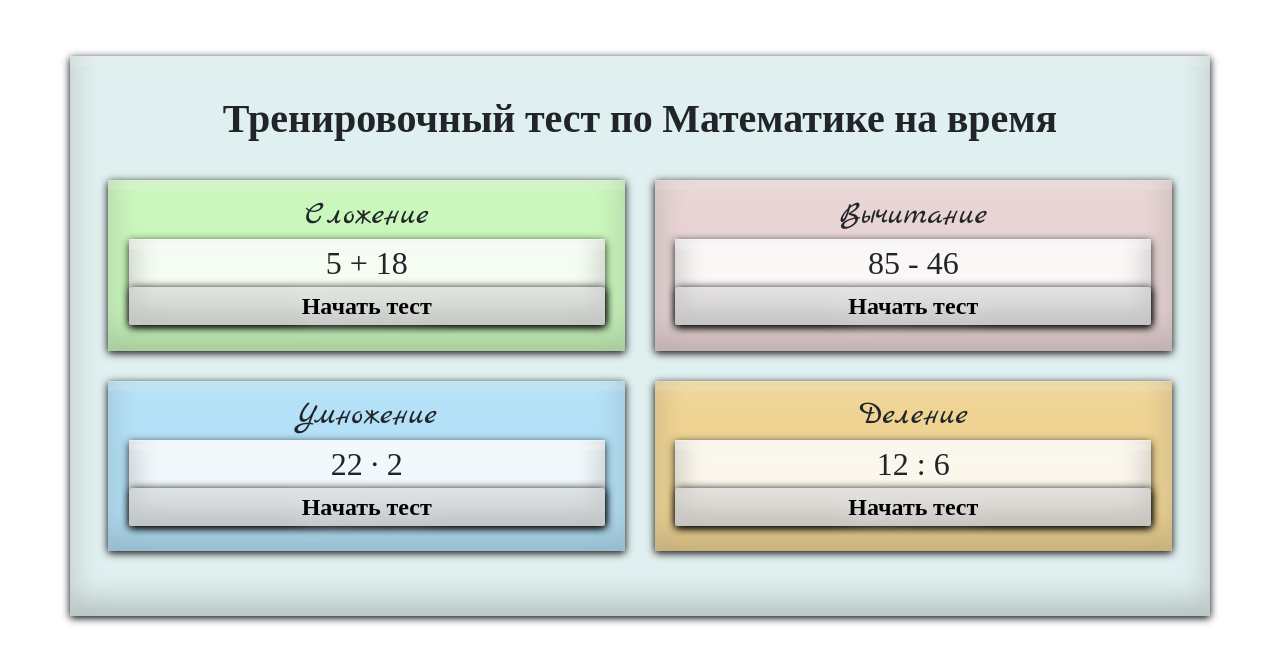
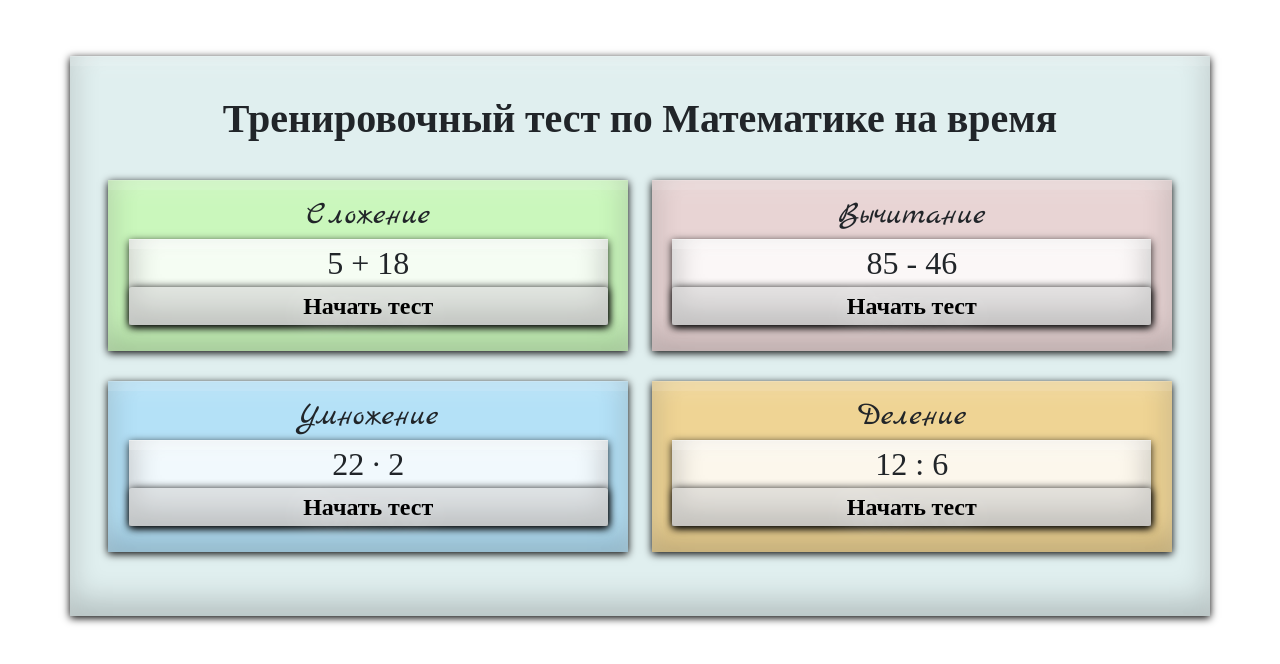
Before and after one commit to AnigalHub/-MathTest, a website built with webpack: page index.html in a window 1280 px wide. Built offline with nearby package versions, Linux system fonts and the light colour scheme; a web font is replaced by a local one.

Commit message:
изменено подключение bootstrap

```diff
--- a/index.html
+++ b/index.html
@@ -4,7 +4,7 @@
     <meta charset="UTF-8">
     <title>Математический тренажер </title>
     <link rel="icon" href="favicon.jpg">
-    <link rel="stylesheet" href="https://maxcdn.bootstrapcdn.com/bootstrap/4.0.0/css/bootstrap.min.css">
+    <link href="https://cdn.jsdelivr.net/npm/bootstrap@5.0.2/dist/css/bootstrap.min.css" rel="stylesheet" integrity="sha384-EVSTQN3/azprG1Anm3QDgpJLIm9Nao0Yz1ztcQTwFspd3yD65VohhpuuCOmLASjC" crossorigin="anonymous">
     <link rel="preconnect" href="https://fonts.gstatic.com">
     <link href="https://fonts.googleapis.com/css2?family=EB+Garamond:wght@400;700&family=Kurale&family=Marck+Script&display=swap" rel="stylesheet"></head>
 <body>
```
